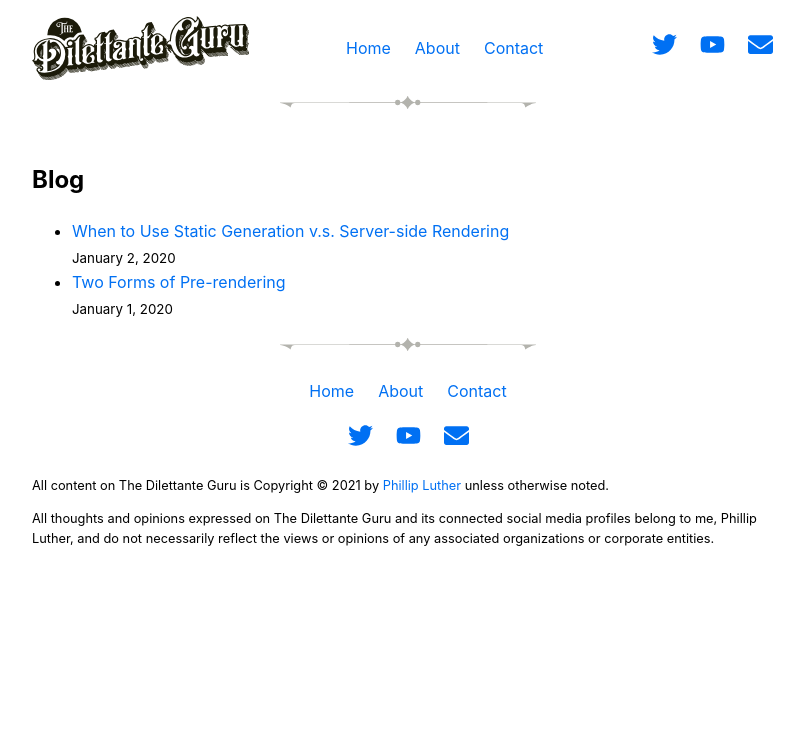
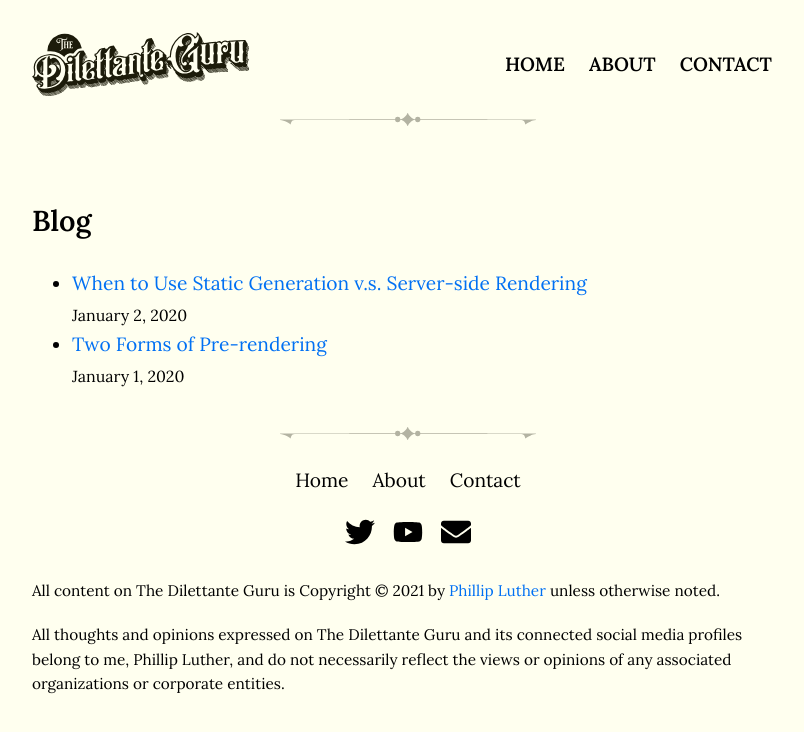
Before and after one commit to phillipluther/code-audio-gatsby-orphan, a Next.js app: page / in a window 1280 px wide. Shown: the top 732 px of the page, without its empty margins (232-1036 px from the left). Built offline with nearby package versions, Linux system fonts and the light colour scheme.

Commit message:
Add basic theme + fonts

```diff
--- a/components/divider/divider.module.css
+++ b/components/divider/divider.module.css
@@ -5,7 +5,15 @@
   opacity: 0.33;
 }
 
-@media screen and (max-width: 720px) {
+.breaker {
+  margin: 0;
+  height: 0;
+  width: 100%;
+  border: 0;
+  border-top: 1px solid transparent;
+}
+
+@media screen and (max-width: 600px) {
   .divider {
     margin: 24px auto;
   }
--- a/components/divider/divider.tsx
+++ b/components/divider/divider.tsx
@@ -3,7 +3,14 @@ import DividerFlourish from './divider-flourish.svg';
 import styles from './divider.module.css';
 
 const Divider = ({ className, ...props }: { className?: string }) => (
-  <DividerFlourish className={classnames(styles.divider, className)} />
+  <>
+    <hr className={styles.breaker} />
+    <DividerFlourish
+      className={classnames(styles.divider, className)}
+      aria-hidden="true"
+      alt=""
+    />
+  </>
 );
 
 export default Divider;
--- a/components/layout/layout.module.css
+++ b/components/layout/layout.module.css
@@ -1,6 +1,5 @@
 .wrapper {
   max-width: 800px;
-  padding: 0 16px;
   margin: 0 auto;
 }
 
@@ -9,7 +8,6 @@
   flex-wrap: wrap;
   align-items: center;
   justify-content: space-between;
-  padding: 16px 0;
 }
 
 .title {
@@ -32,7 +30,6 @@
   height: 48px;
   background: none;
   border: 0;
-  margin-bottom: 16px;
   padding: 8px;
 }
 
@@ -49,7 +46,6 @@
   display: block;
   width: 100%;
   border-top: 3px solid #1c1b0a;
-  transition: transform 240ms ease;
 }
 
 .hamburger::before,
@@ -71,7 +67,7 @@
 
 .close,
 .close::before {
-  border-color: #fff;
+  border-color: #e8e7d6;
 }
 
 .close {
@@ -83,35 +79,12 @@
 }
 
 .overlay {
-  background: #ffffffcc;
+  background: #e8e7d6cc;
   position: fixed;
   width: 100%;
   height: 100%;
   left: 0;
   top: 0;
-}
-
-.menu {
-  position: fixed;
-  top: 0;
-  right: 0;
-  width: 80%;
-  max-width: 300px;
-  height: 100%;
-  background: #1c1b0a;
-  padding: 16px;
-  display: flex;
-  flex-direction: column;
-  flex-wrap: wrap;
-  box-shadow: -2px 0 4px rgba(0, 0, 0, 0.2);
-}
-
-.menu a {
-  color: #fff;
-}
-
-.menu .toggle {
-  align-self: end;
 }
 
 .navList,
@@ -135,18 +108,29 @@
 .social a {
   text-align: center;
   width: 48px;
+  color: inherit;
 }
 
-.headerSocial {
-  width: 100%;
-  margin: 24px auto 0;
-  padding: 24px 10% 0;
-  border-top: 1px solid #fff;
-  justify-content: space-between;
+.menu {
+  position: fixed;
+  top: 0;
+  right: 0;
+  width: 80%;
+  max-width: 300px;
+  height: 100%;
+  background: #1c1b0a;
+  display: flex;
+  flex-direction: column;
+  flex-wrap: wrap;
+  box-shadow: -2px 0 4px rgba(0, 0, 0, 0.2);
 }
 
-.headerSocial a {
-  font-size: 1.953rem;
+.menu a {
+  color: #fff;
+}
+
+.menu .toggle {
+  align-self: end;
 }
 
 .footerNav .navList {
@@ -156,6 +140,7 @@
 .footerNav .navList,
 .footerSocial {
   justify-content: center;
+  margin-bottom: 8px;
 }
 
 .footerNav a {
@@ -166,7 +151,7 @@
   font-size: 1.563rem;
 }
 
-@media screen and (min-width: 720px) {
+@media screen and (min-width: 600px) {
   .wrapper {
     padding: 0 24px;
   }
@@ -181,16 +166,6 @@
 
   .navList a {
     padding: 0 12px;
-  }
-
-  .headerSocial {
-    width: auto;
-    margin: 0;
-    padding: 0;
-    border: 0;
-  }
-
-  .headerSocial a {
-    font-size: 1.563rem;
+    color: inherit;
   }
 }
--- a/components/layout/layout.tsx
+++ b/components/layout/layout.tsx
@@ -113,19 +113,18 @@ export default function Layout({ children, home }: {
 
   const NavContent = () => (<>
     <NavLinks />
-    <SocialLinks className={styles.headerSocial} />
     <Divider />
   </>);
 
-  const showFullNav = useMediaQuery({ query: '(min-width: 720px)' });
+  const showFullNav = useMediaQuery({ query: '(min-width: 600px)' });
 
   return (
-    <div className={styles.wrapper}>
+    <div className={classnames(styles.wrapper, utilStyles.padX)}>
       <Head>
         <link rel="icon" href="/favicon.ico" />
       </Head>
 
-      <header className={styles.header}>
+      <header className={classnames(styles.header, utilStyles.padY, utilStyles.displayFont)}>
         <TitleTag className={styles.title}>
           <Link href="/">
             <a className={styles.logoLink}>
@@ -157,7 +156,7 @@ export default function Layout({ children, home }: {
                 style={{ opacity: transitionStyles.opacity }}
               >
                 <AnimatedDialogContent
-                  className={styles.menu}
+                  className={classnames(styles.menu, utilStyles.pad)}
                   aria-label="Navigation Menu"
                   style={{
                     transform: transitionStyles.x.to((val) => `translate3d(${val}%, 0, 0)`)
--- a/package.json
+++ b/package.json
@@ -11,6 +11,7 @@
     "lint": "next lint"
   },
   "dependencies": {
+    "@fontsource/lora": "^4.5.1",
     "@reach/dialog": "^0.16.2",
     "@svgr/webpack": "^5.5.0",
     "@types/react-transition-group": "^4.4.4",
--- a/pages/_app.tsx
+++ b/pages/_app.tsx
@@ -1,4 +1,6 @@
 import { AppProps } from 'next/app';
+import '@fontsource/lora';
+import '@fontsource/lora/600.css';
 import '../styles/global.css';
 
 export default function App({ Component, pageProps }: AppProps) {
--- a/styles/global.css
+++ b/styles/global.css
@@ -4,10 +4,15 @@ html {
 
 html,
 body {
+  background: #ffffef;
   padding: 0;
   margin: 0;
-  font-family: -apple-system, BlinkMacSystemFont, Segoe UI, Roboto, Oxygen, Ubuntu, Cantarell, Fira Sans, Droid Sans, Helvetica Neue, sans-serif;
+  font-family: "Lora", serif;
   line-height: 1.6;
+}
+
+p {
+  margin: 1rem 0;
 }
 
 * {
@@ -27,3 +32,9 @@ img {
   max-width: 100%;
   display: block;
 }
+
+@media screen and (min-width: 600px) {
+  html {
+    font-size: 1.2em;
+  }
+}
--- a/styles/utils.module.css
+++ b/styles/utils.module.css
@@ -16,6 +16,41 @@
 
 .fontXl {
   font-size: 1.953rem;
+}
+
+.displayFont {
+  text-transform: uppercase;
+  font-weight: 600;
+}
+
+.pad {
+  padding: 24px;
+}
+
+.padX {
+  padding-left: 24px;
+  padding-right: 24px;
+}
+
+.padY {
+  padding-top: 24px;
+  padding-bottom: 24px;
+}
+
+@media screen and (min-width: 600px) {
+  .pad {
+    padding: 32px;
+  }
+
+  .padX {
+    padding-left: 32px;
+    padding-right: 32px;
+  }
+
+  .padY {
+    padding-top: 32px;
+    padding-bottom: 32px;
+  }
 }
 
 /* .heading2Xl {
```
Also changed, not shown: 1 other file (tests, documents, lock files or other folders).
